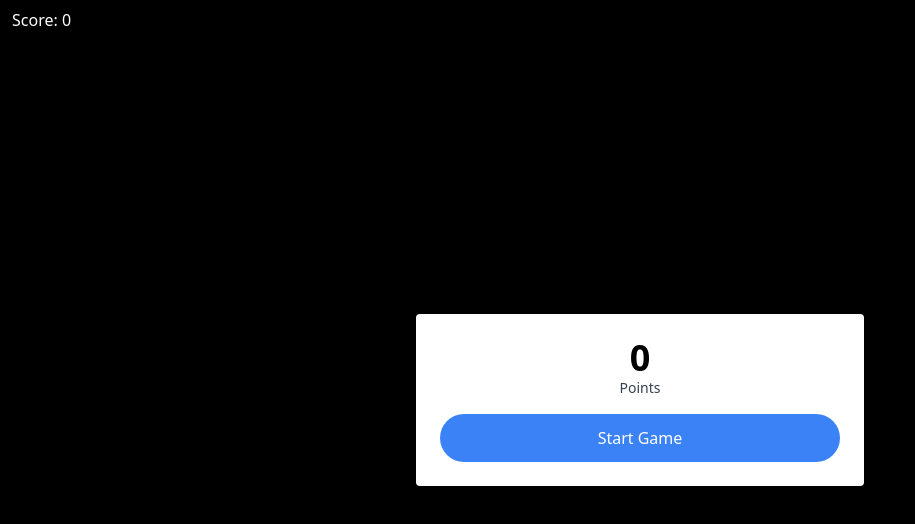
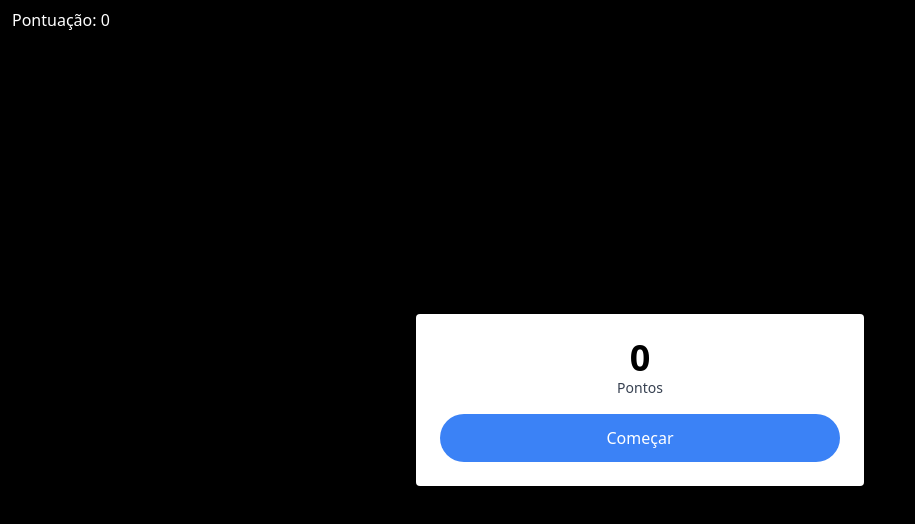
Before and after one commit to Gafariias/Defense-Game, a plain HTML site: page index.html in a window 1280 px wide. Shown: the whole page, without its empty margins (0-915 px from the left). Drawn offline with nearby package versions, Linux system fonts and the light colour scheme.

Commit message:
Update index.html

```diff
--- a/index.html
+++ b/index.html
@@ -4,7 +4,7 @@
     <meta charset="UTF-8">
     <meta http-equiv="X-UA-Compatible" content="IE=edge">
     <meta name="viewport" content="width=device-width, initial-scale=1.0">
-    <title>Defense Game</title>
+    <title>Jogo de Defesa de Base</title>
     <link rel="shortcut icon" href="favicon.ico" type="image/x-icon">
     <script src="https://cdn.tailwindcss.com"></script>
 
@@ -21,7 +21,7 @@
 <body>
 
     <div class="fixed text-white ml-3 mt-2 select-none">
-        <span>Score: </span>
+        <span>Pontuação: </span>
         <span id="scoreEL">0</span>
     </div>
 
@@ -29,10 +29,10 @@
         <div class="bg-white max-w-md w-full p-6 text-center rounded">
 
             <h1 class="text-4xl font-bold" id="bigScoreEL">0</h1>
-            <p class="text-sm text-gray-700 mb-4">Points</p>
+            <p class="text-sm text-gray-700 mb-4">Pontos</p>
 
             <div>
-                <button class="bg-blue-500 text-white w-full py-3 rounded-full" id="startGameBtn">Start Game</button>
+                <button class="bg-blue-500 text-white w-full py-3 rounded-full" id="startGameBtn">Começar</button>
             </div>
 
         </div>
```
